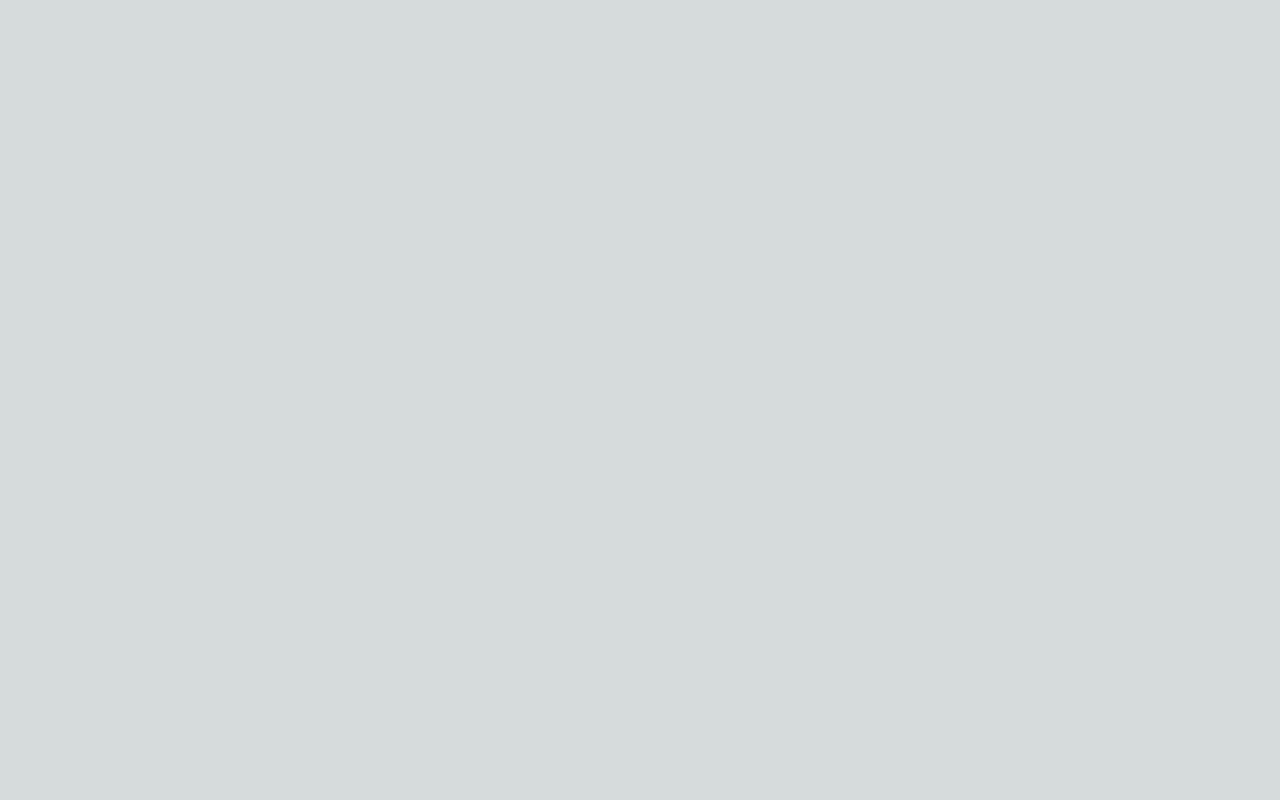
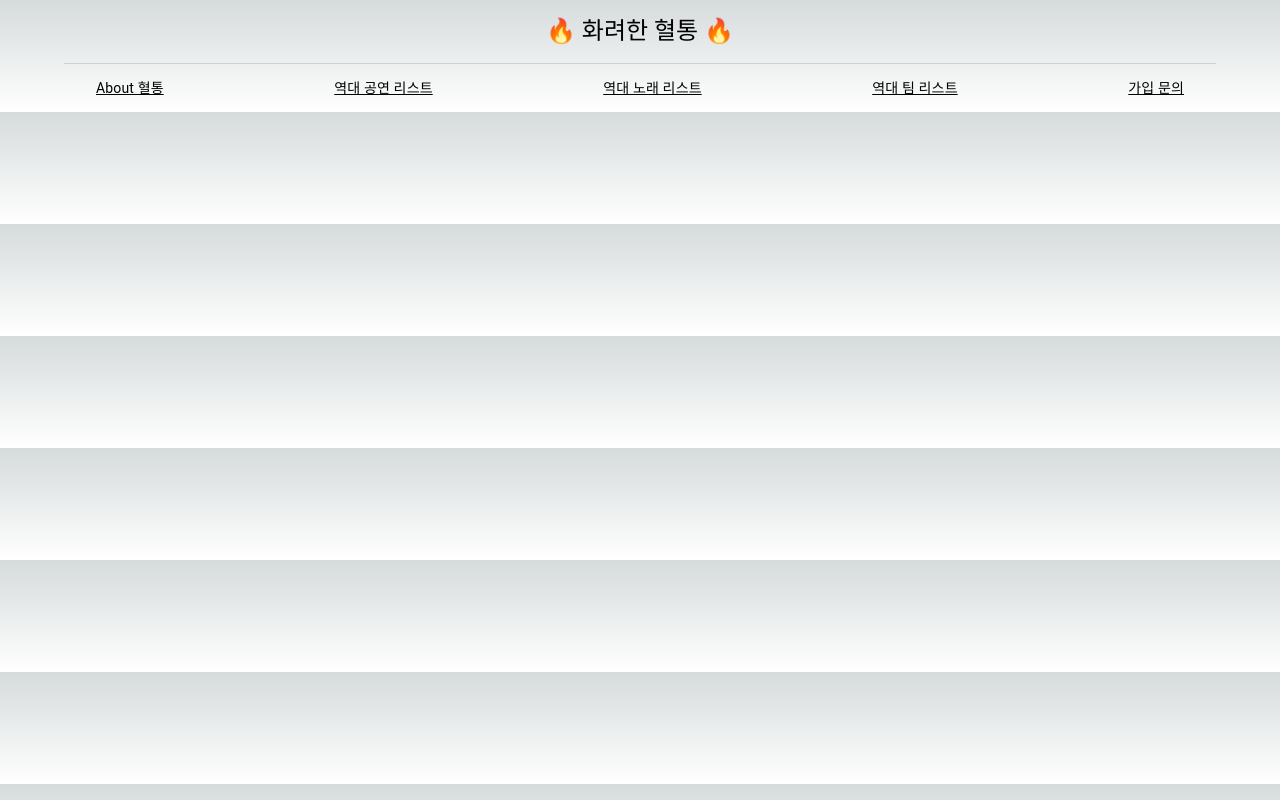
Before and after one commit to iamjinhyoungjoo/skku-bloodline-website, a Next.js app in the folder client/: page / in a window 1280 px wide. Built offline with nearby package versions, Linux system fonts and the light colour scheme.

Commit message:
Added header

```diff
--- /dev/null
+++ b/client/src/components/Header.tsx
@@ -0,0 +1,51 @@
+import Toolbar from "@mui/material/Toolbar";
+import Button from "@mui/material/Button";
+import { Typography } from "@mui/material";
+import Link from "@mui/material/Link";
+
+interface HeaderProps {
+  sections: ReadonlyArray<{
+    title: string;
+    url: string;
+  }>;
+  title: string;
+}
+
+export default function Header({ sections, title }: HeaderProps) {
+  return (
+    <>
+      <header>
+        <Toolbar sx={{ borderBottom: 1, borderColor: "divider" }}>
+          <Typography
+            component='h2'
+            variant='h5'
+            color='inherit'
+            align='center'
+            noWrap
+            sx={{ flex: 1 }}
+          >
+            {title}
+          </Typography>
+        </Toolbar>
+        <Toolbar
+          component='nav'
+          variant='dense'
+          sx={{ justifyContent: "space-between", overflowX: "auto" }}
+        >
+          {sections.map((section) => (
+            <Link
+              color='inherit'
+              noWrap
+              key={section.title}
+              variant='body2'
+              href={section.url}
+              sx={{ p: 1, flexShrink: 0 }}
+            >
+              {section.title}
+            </Link>
+          ))}
+        </Toolbar>
+      </header>
+    </>
+  );
+}
--- a/client/src/pages/index.tsx
+++ b/client/src/pages/index.tsx
@@ -1,3 +1,22 @@
+import Container from "@mui/material/Container";
+import { Grid } from "@mui/material";
+import Header from "@/components/Header";
+
+const sections = [
+  { title: "About 혈통", url: "#" },
+  { title: "역대 공연 리스트", url: "#" },
+  { title: "역대 노래 리스트", url: "#" },
+  { title: "역대 팀 리스트", url: "#" },
+  { title: "가입 문의", url: "#" },
+];
+
 export default function Home() {
-  return <></>;
+  return (
+    <Container maxWidth='lg'>
+      <Header
+        title='🔥 화려한 혈통 🔥'
+        sections={sections}
+      />
+    </Container>
+  );
 }
```
